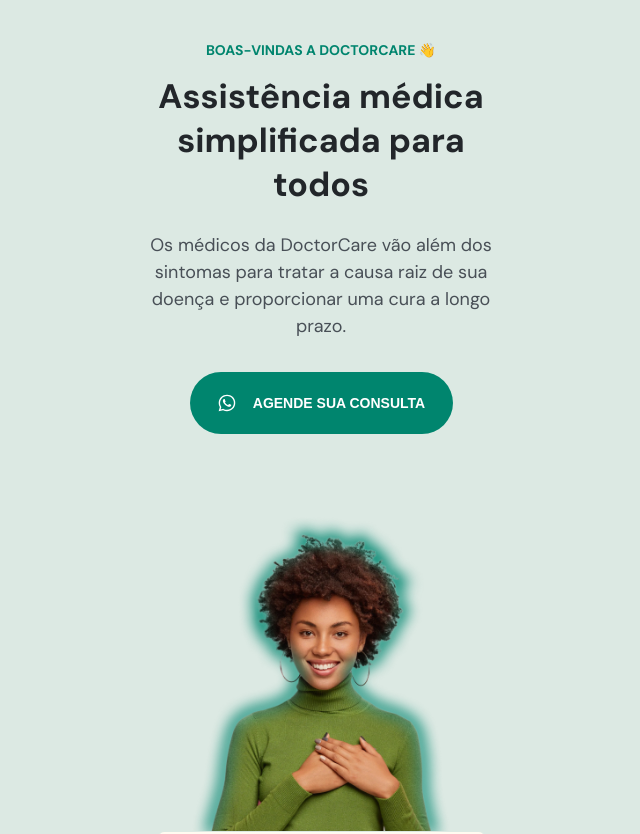
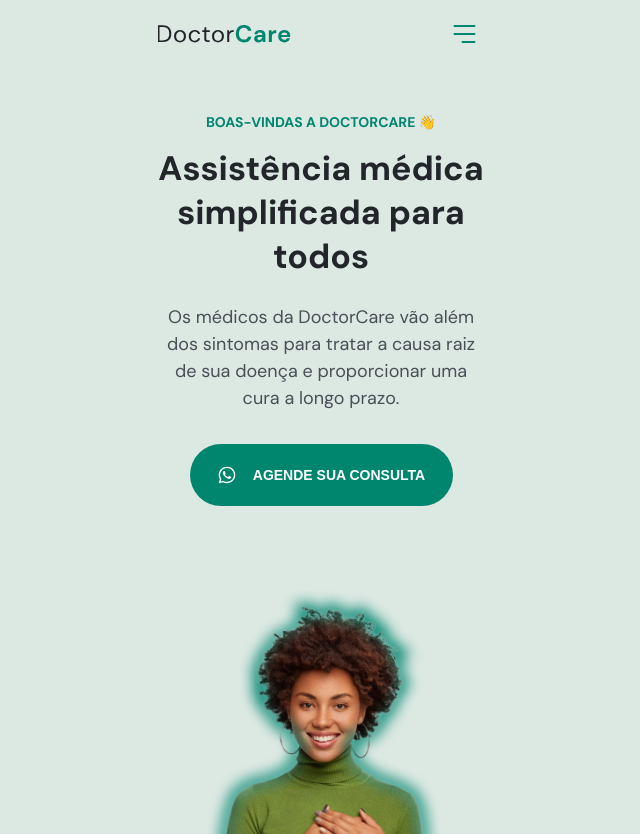
Before and after one commit to sol-oliveira/doctor-care, a plain HTML site: page index.html in a window 1280 px wide. Shown: the top 834 px of the page, without its empty margins (319-959 px from the left). Drawn offline with Linux system fonts and the light colour scheme.

Commit message:
aula-2 add: styles nav

```diff
--- a/css/styles.css
+++ b/css/styles.css
@@ -12,6 +12,7 @@
   --brand-light: hsl(148, 23%, 89%);
 
   font-size: 62.5%; /* 1rem = 10px */
+  --nav-height: 7.2rem;
 }
 
 body {
@@ -21,20 +22,37 @@ body {
   text-align: center;
 }
 
-header {
+.wrapper {
   width: 37.5rem;
-  margin-right: auto;
-  margin-left: auto;
-  margin-top: 4.1rem;
+  margin-inline: auto;
+  padding-inline: 2.4rem;
 }
 
-h4 {
+/*HEADER */
+header {
+  margin-top: calc(4.1rem + var(--nav-height));
+}
+
+header::before {
+  content: '';
+  width: 100vw;
+  height: calc(108rem + var(--nav-height));
+  background-color: var(--brand-light);
+  display: block;
+
+  position: absolute;
+  top: 0;
+  left: 0;
+  z-index: -1;
+}
+
+header h4 {
   font-size: 1.4rem;
   color: var(--primary-color);
   margin-bottom: 1.6rem;
 }
 
-h1 {
+header h1 {
   font-size: 3.4rem;
   color: var(--headline);
   line-height: 130%;
@@ -42,7 +60,7 @@ h1 {
   margin-bottom: 2.4rem;
 }
 
-p {
+header p {
   font-size: 1.8rem;
   line-height: 150%;
   font-weight: 400;
@@ -51,7 +69,7 @@ p {
   margin-bottom: 3.2rem;
 }
 
-button {
+header button {
   background: var(--primary-color);
 
   border: none;
@@ -74,6 +92,13 @@ button {
 
   margin-right: auto;
   margin-left: auto;
+}
+
+header img {
+  width: 26.4rem;
+  display: block;
+  margin-inline: auto;
+  object-position: 0 2rem;
 }
 
 .stats {
@@ -106,22 +131,25 @@ button {
   line-height: 150%;
 }
 
-header img {
-  width: 26.4rem;
-  display: block;
-  margin-inline: auto;
-  object-position: 0 2rem;
+/*NAVIGATION */
+nav {
+  display: flex;
+  align-items: center;
+  justify-content: space-between;
+
+  height: var(--nav-height);
+
+
+  /* padding-inline: 2.4rem;
+  padding-block: 1.6rem; */
+
+  padding: 1.6rem 2.4rem;
+
+  position: fixed;
+  top: 0;
+  left: 50%;
+
+  transform: translateX(-50%);
+
+
 }
-
-header::before {
-  content: '';
-  width: 100vw;
-  height: 108rem;
-  background-color: var(--brand-light);
-  display: block;
-
-  position: absolute;
-  top: 0;
-  left: 0;
-  z-index: -1;
-}
--- a/index.html
+++ b/index.html
@@ -15,7 +15,15 @@
     />
   </head>
   <body>
-    <header>
+    <nav class="wrapper">
+      <a class="logo" href="#">
+        <img src="./assets/logo.svg"/>
+      </a>
+      <a  href="#">
+        <img src="./assets/navIcon.svg"/>
+      </a>
+    </nav>
+    <header class="wrapper">
       <h4>BOAS-VINDAS A DOCTORCARE 👋</h4>
       <h1>Assistência médica simplificada para todos</h1>
       <p>
```
Also changed, not shown: assets/logo.svg (added), assets/navIcon.svg (added).
